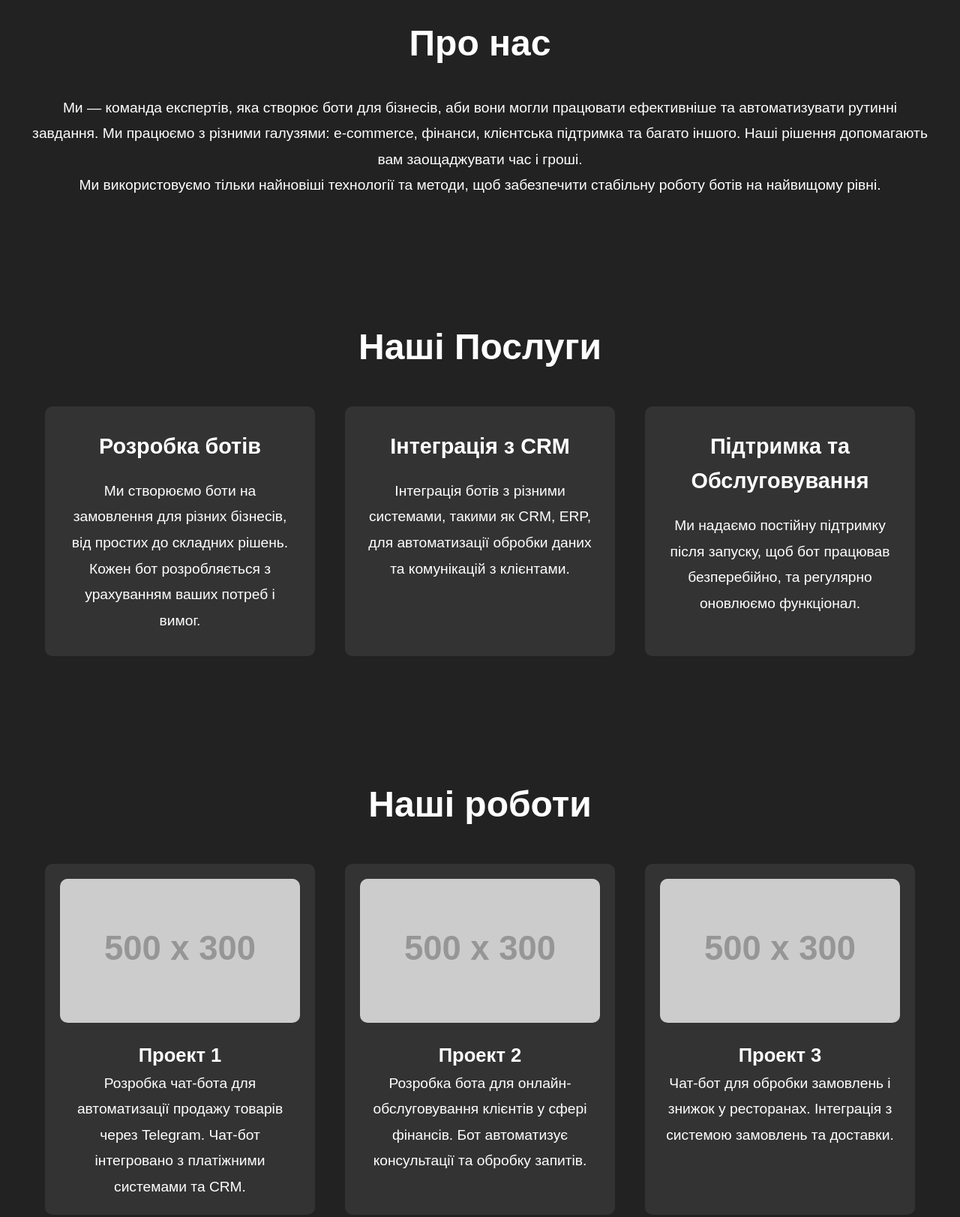
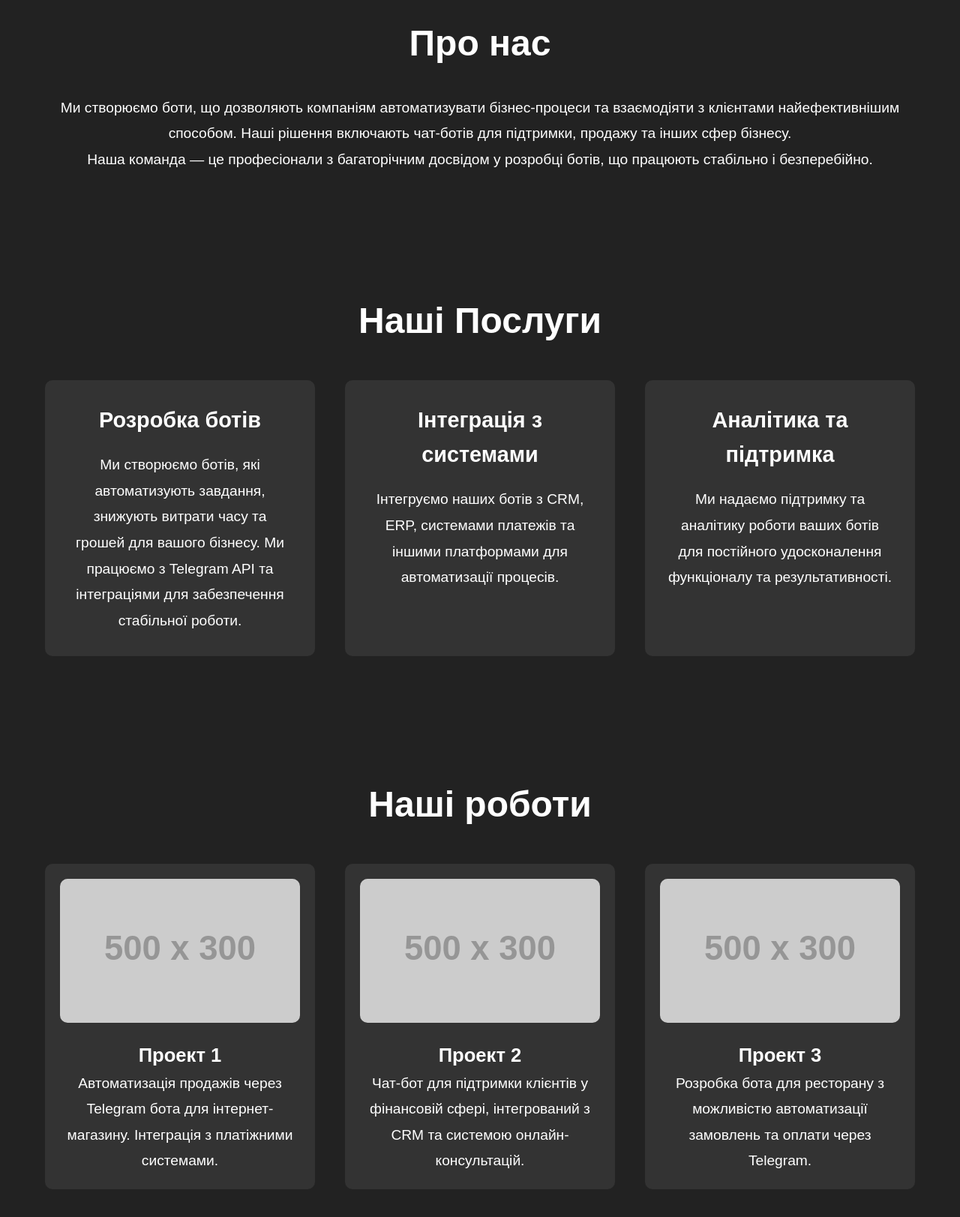
Before and after one commit to vladyslav40/JustMarketBot, a plain HTML site: page index.html in a window 1280 px wide. Shown: the part 860-2483 px from the top of the page at 75% size. Drawn offline with Linux system fonts and the light colour scheme; placeholder pictures from the web are drawn by us.

Commit message:
Update index.html

```diff
--- a/index.html
+++ b/index.html
@@ -12,7 +12,7 @@
     <!-- Навигационная панель -->
     <header>
         <div class="nav-container">
-            <h1 class="logo">Боти майбутнього</h1>
+            <h1 class="logo">BotForge</h1>
             <nav>
                 <ul>
                     <li><a href="#home">Головна</a></li>
@@ -28,8 +28,8 @@
     <!-- Головна секція -->
     <section id="home" class="hero">
         <div class="hero-content">
-            <h2>Ваш ідеальний Telegram Бот на замовлення</h2>
-            <p>Наша команда розробить для вас бота, який автоматизує всі бізнес-процеси!</p>
+            <h2>Майбутнє чат-ботів вже тут</h2>
+            <p>Наша команда створює Telegram боти, які змінюють ваш бізнес!</p>
             <a href="#services" class="btn">Дізнатися більше</a>
         </div>
     </section>
@@ -38,8 +38,8 @@
     <section id="about" class="about">
         <div class="container">
             <h2>Про нас</h2>
-            <p>Ми — команда експертів, яка створює боти для бізнесів, аби вони могли працювати ефективніше та автоматизувати рутинні завдання. Ми працюємо з різними галузями: e-commerce, фінанси, клієнтська підтримка та багато іншого. Наші рішення допомагають вам заощаджувати час і гроші.</p>
-            <p>Ми використовуємо тільки найновіші технології та методи, щоб забезпечити стабільну роботу ботів на найвищому рівні.</p>
+            <p>Ми створюємо боти, що дозволяють компаніям автоматизувати бізнес-процеси та взаємодіяти з клієнтами найефективнішим способом. Наші рішення включають чат-ботів для підтримки, продажу та інших сфер бізнесу.</p>
+            <p>Наша команда — це професіонали з багаторічним досвідом у розробці ботів, що працюють стабільно і безперебійно.</p>
         </div>
     </section>
 
@@ -50,15 +50,15 @@
             <div class="service-boxes">
                 <div class="service">
                     <h3>Розробка ботів</h3>
-                    <p>Ми створюємо боти на замовлення для різних бізнесів, від простих до складних рішень. Кожен бот розробляється з урахуванням ваших потреб і вимог.</p>
+                    <p>Ми створюємо ботів, які автоматизують завдання, знижують витрати часу та грошей для вашого бізнесу. Ми працюємо з Telegram API та інтеграціями для забезпечення стабільної роботи.</p>
                 </div>
                 <div class="service">
-                    <h3>Інтеграція з CRM</h3>
-                    <p>Інтеграція ботів з різними системами, такими як CRM, ERP, для автоматизації обробки даних та комунікацій з клієнтами.</p>
+                    <h3>Інтеграція з системами</h3>
+                    <p>Інтегруємо наших ботів з CRM, ERP, системами платежів та іншими платформами для автоматизації процесів.</p>
                 </div>
                 <div class="service">
-                    <h3>Підтримка та Обслуговування</h3>
-                    <p>Ми надаємо постійну підтримку після запуску, щоб бот працював безперебійно, та регулярно оновлюємо функціонал.</p>
+                    <h3>Аналітика та підтримка</h3>
+                    <p>Ми надаємо підтримку та аналітику роботи ваших ботів для постійного удосконалення функціоналу та результативності.</p>
                 </div>
             </div>
         </div>
@@ -72,17 +72,17 @@
                 <div class="portfolio-item">
                     <img src="https://via.placeholder.com/500x300" alt="Проект 1">
                     <h4>Проект 1</h4>
-                    <p>Розробка чат-бота для автоматизації продажу товарів через Telegram. Чат-бот інтегровано з платіжними системами та CRM.</p>
+                    <p>Автоматизація продажів через Telegram бота для інтернет-магазину. Інтеграція з платіжними системами.</p>
                 </div>
                 <div class="portfolio-item">
                     <img src="https://via.placeholder.com/500x300" alt="Проект 2">
                     <h4>Проект 2</h4>
-                    <p>Розробка бота для онлайн-обслуговування клієнтів у сфері фінансів. Бот автоматизує консультації та обробку запитів.</p>
+                    <p>Чат-бот для підтримки клієнтів у фінансовій сфері, інтегрований з CRM та системою онлайн-консультацій.</p>
                 </div>
                 <div class="portfolio-item">
                     <img src="https://via.placeholder.com/500x300" alt="Проект 3">
                     <h4>Проект 3</h4>
-                    <p>Чат-бот для обробки замовлень і знижок у ресторанах. Інтеграція з системою замовлень та доставки.</p>
+                    <p>Розробка бота для ресторану з можливістю автоматизації замовлень та оплати через Telegram.</p>
                 </div>
             </div>
         </div>
@@ -104,7 +104,7 @@
     <!-- Футер -->
     <footer>
         <div class="container">
-            <p>&copy; 2025 Telegram Боти. Всі права захищені.</p>
+            <p>&copy; 2025 BotForge. Всі права захищені.</p>
         </div>
     </footer>
 
```
